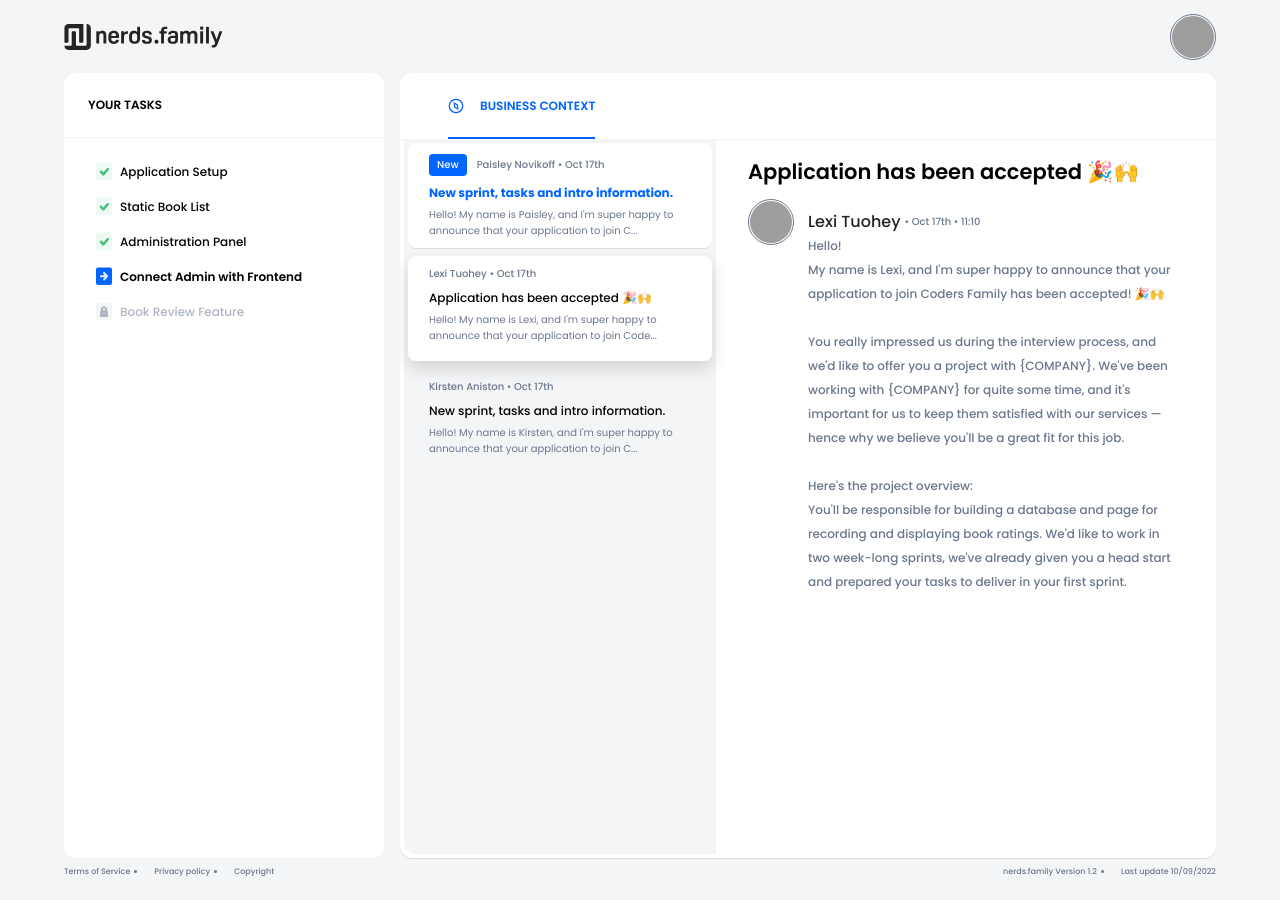
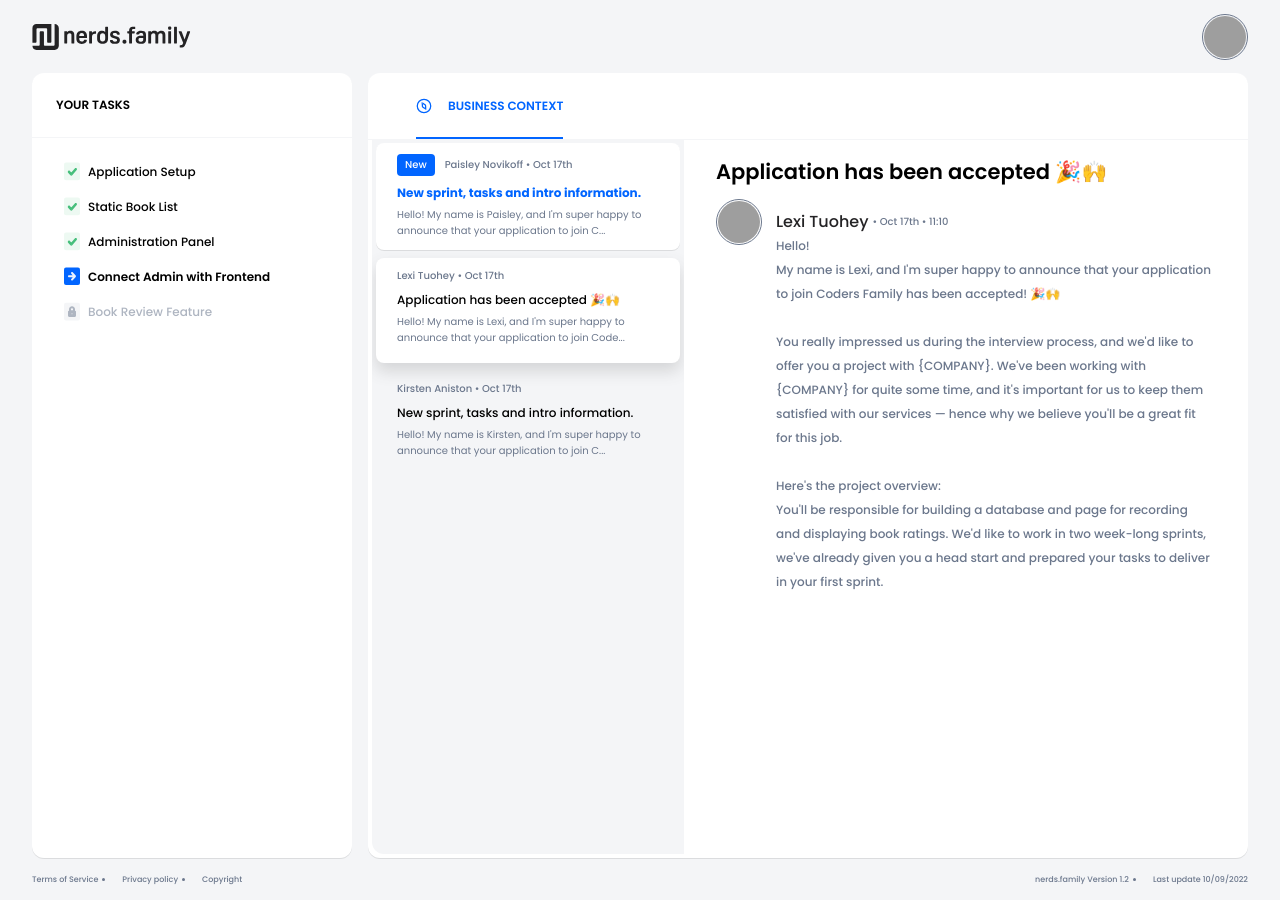
Before and after one commit to sebastianhaber/junior-front-end-developer-1665999277, a React (Create React App) app: page / in a window 1280 px wide. Built offline with nearby package versions, Linux system fonts and the light colour scheme; grey boxes are pictures that could not be loaded.

Commit message:
Added RWD styles

```diff
--- a/src/components/footer/Footer.styled.js
+++ b/src/components/footer/Footer.styled.js
@@ -2,13 +2,15 @@ import styled from "styled-components";
 
 export const StyledFooter = styled.footer`
   display: flex;
+  flex-wrap: wrap;
   justify-content: space-between;
+  gap: 0.5rem;
 
   font-size: 0.5rem;
   font-weight: 500;
   color: #6b778c;
 
-  margin: 0.5rem 0;
+  margin: 1rem 0;
   ul {
     display: flex;
     gap: 1rem;
--- a/src/components/header/Header.styled.js
+++ b/src/components/header/Header.styled.js
@@ -8,4 +8,9 @@ export const StyledHeader = styled.nav`
   img {
     display: block;
   }
+  @media (max-width: 500px) {
+    img#logo {
+      width: 120px;
+    }
+  }
 `;
--- a/src/components/organisms/businessContext/BusinessContext.styles.js
+++ b/src/components/organisms/businessContext/BusinessContext.styles.js
@@ -3,13 +3,16 @@ import styled from "styled-components";
 export const StyledBusinessContextWrapper = styled.section`
   flex: 1;
 
-  height: 785px;
+  min-height: 785px;
+  height: 100%;
+  /* min-width: 260px; */
 
   background-color: white;
   box-shadow: 0px 1px 0px rgba(0, 0, 0, 0.1);
 
   border-radius: 12px;
-  overflow: hidden;
+  overflow-y: auto;
+
   header {
     box-shadow: 0px 1px 0px #f4f5f7;
     padding: 0 3rem;
@@ -47,9 +50,18 @@ export const StyledBusinessContextWrapper = styled.section`
       }
     }
   }
+  @media (max-width: 768px) {
+    header {
+      padding: 0 1rem;
+    }
+  }
 `;
 export const ContextWrapper = styled.div`
   display: flex;
+
   padding: 0 0.25rem 0.25rem;
-  height: 100%;
+
+  @media (max-width: 1100px) {
+    flex-direction: column;
+  }
 `;
--- a/src/components/organisms/businessContext/content/Content.styles.js
+++ b/src/components/organisms/businessContext/content/Content.styles.js
@@ -2,6 +2,7 @@ import styled from "styled-components";
 
 export const StyledContent = styled.div`
   padding: 1rem 2rem;
+  flex: 3;
 
   p.title {
     font-weight: 600;
@@ -39,9 +40,23 @@ export const StyledContent = styled.div`
         font-size: 12px;
         line-height: 2;
 
-        max-width: 590px;
         width: 100%;
       }
     }
   }
+  @media (max-width: 768px) {
+    padding: 0.5rem;
+    margin-top: 2rem;
+  }
+  @media (max-width: 500px) {
+    .wrapper {
+      flex-direction: column;
+      gap: 0;
+      &__content {
+        &__message {
+          width: fit-content;
+        }
+      }
+    }
+  }
 `;
--- a/src/components/organisms/businessContext/list/List.styles.js
+++ b/src/components/organisms/businessContext/list/List.styles.js
@@ -2,13 +2,14 @@ import styled from "styled-components";
 import { BUSINESS_CONTEXT_STATUS } from "../../../../mocked/tasks";
 
 export const StyledList = styled.div`
-  width: 325px;
   height: 715px;
+  width: calc(304px + 0.5rem);
+
+  overflow-y: scroll;
 
   ul.wrapper {
     list-style: none;
     background-color: #f4f5f7;
-    height: 100%;
     border-bottom-left-radius: 12px;
 
     display: flex;
@@ -16,6 +17,14 @@ export const StyledList = styled.div`
     gap: 0.5rem;
 
     padding: 0.25rem;
+    height: 100%;
+  }
+  @media (max-width: 1100px) {
+    width: 100%;
+    height: auto;
+    ul.wrapper {
+      border-radius: 12px;
+    }
   }
 `;
 
@@ -27,8 +36,9 @@ export const StyledItem = styled.li`
 
   padding: 10px 20px;
 
-  height: 105px;
-  width: 304px;
+  min-height: 105px;
+  /* max-width: 304px; */
+  width: 100%;
 
   cursor: pointer;
   overflow: hidden;
--- a/src/components/organisms/tasksList/styles.js
+++ b/src/components/organisms/tasksList/styles.js
@@ -1,10 +1,13 @@
 import styled from "styled-components";
 
 export const StyledTaskListWrapper = styled.section`
-  width: 320px;
+  flex: 1;
+  max-width: 320px;
+  width: 100%;
 
   border-radius: 12px;
   background-color: white;
+  box-shadow: 0px 1px 0px rgba(0, 0, 0, 0.1);
 
   font-size: 12px;
   overflow: hidden;
@@ -19,6 +22,10 @@ export const StyledTaskListWrapper = styled.section`
     place-items: center;
 
     border-bottom: 1px solid #f4f5f7;
+  }
+
+  @media (max-width: 768px) {
+    max-width: unset;
   }
 `;
 export const StyledTasks = styled.ul`
@@ -45,10 +52,13 @@ export const StyledListItem = styled.li`
   ${(props) =>
     props.isBlocked &&
     `
-  cursor: default;
-  color: #AEB5C1;
-  `}
+      cursor: default;
+      color: #AEB5C1;
+    `}
+
   ${(props) => props.isActive && `font-weight: 600;`}
+
+
   &:hover {
     background-color: ${(props) => (props.isBlocked ? `white` : `#0165ff20`)};
   }
--- a/src/components/pages/dashboard/Dashboard.styled.js
+++ b/src/components/pages/dashboard/Dashboard.styled.js
@@ -2,6 +2,9 @@ import styled from "styled-components";
 
 export const StyledWrapper = styled.div`
   display: flex;
+  flex-wrap: wrap;
   gap: 1rem;
-  height: 100%;
+  @media (max-width: 768px) {
+    flex-direction: column;
+  }
 `;
--- a/src/index.css
+++ b/src/index.css
@@ -5,14 +5,19 @@
   padding: 0;
   box-sizing: border-box;
 }
-html,
 body {
   font-family: "Poppins", sans-serif;
   background-color: #f4f5f7;
   max-width: 1440px;
+  height: 900px;
   margin: 0 auto;
   padding: 0 2rem;
 }
 main {
   min-height: calc(100vh - 100px);
 }
+@media (max-width: 768px) {
+  body {
+    padding: 0 1rem;
+  }
+}
```
Also changed, not shown: src/assets/mEZ3PoFGs_k.png (deleted), src/assets/profile_image.png (deleted).
